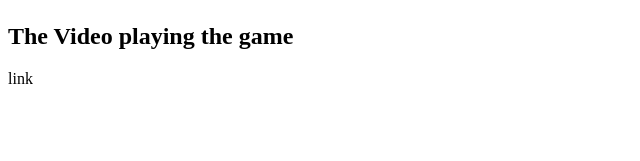
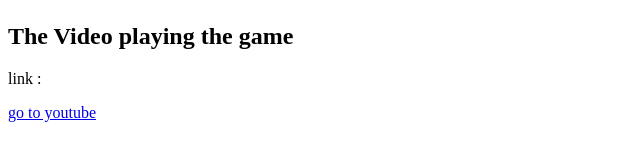
Before and after one commit to choeunbin/201524586, a plain HTML site: page docs/index.html in a window 1280 px wide. Shown: the part 313-474 px from the top of the page, without its empty margins (0-640 px from the left). Drawn offline with Linux system fonts and the light colour scheme.

Commit message:
Update index.html

```diff
--- a/docs/index.html
+++ b/docs/index.html
@@ -16,5 +16,5 @@
         -- You can see the current score, the best score and the last game score.</br></br>
 
   <h2> The Video playing the game </h2>
-    <p> link </p>
+    <p> link : <p> <a href=https://youtu.be/ktsh1ajdm0g> go to youtube </a>
 </html>
```
